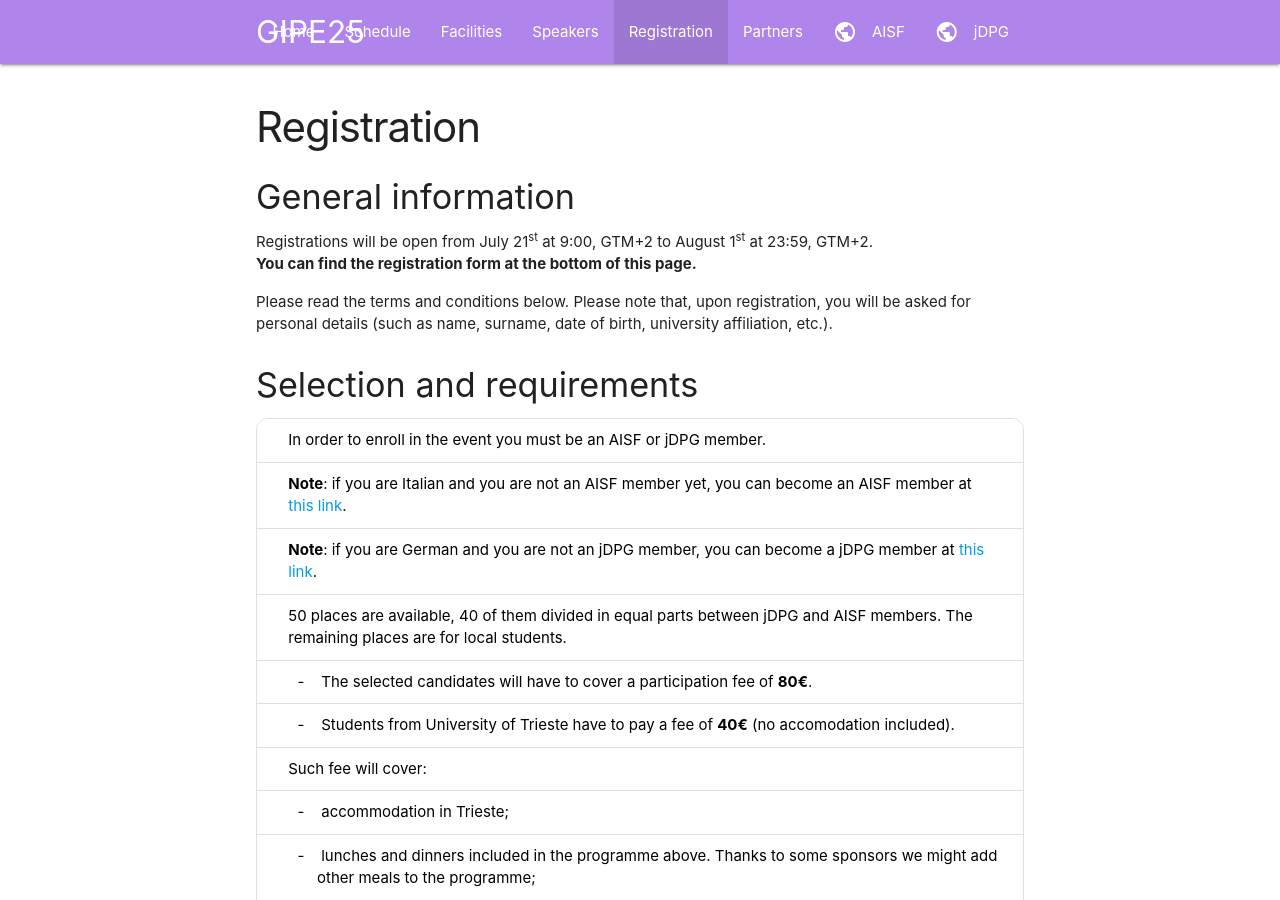
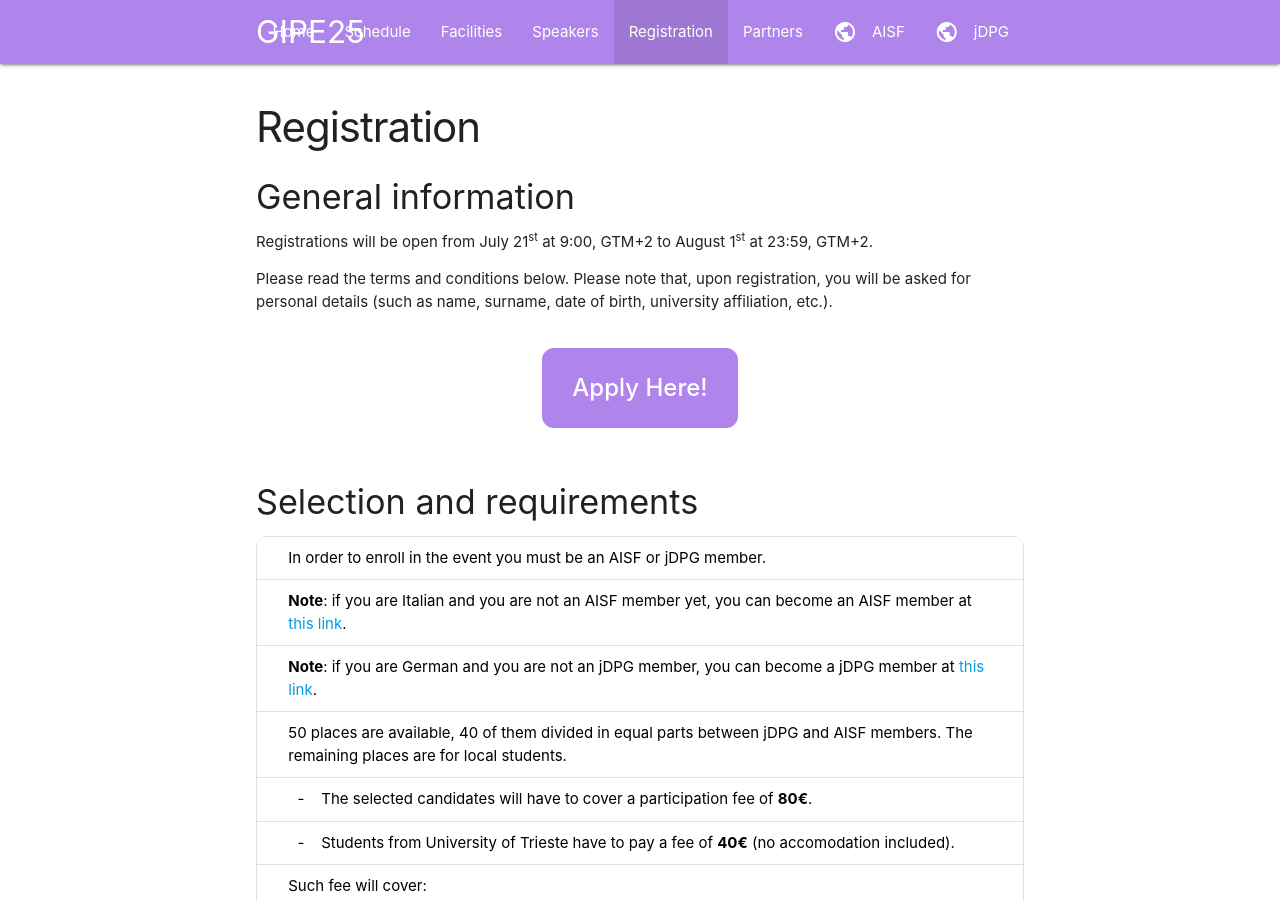
Before and after one commit to ai-sf/gipe, a Jekyll site: the page built from registration.html, in a window 1280 px wide and 900 px high. Built offline with Jekyll 4.4.1, drawn with Linux system fonts in a browser that asks for light colours; nearby versions of some CDN libraries.

Commit message:
added another button into the registration page

```diff
--- a/_data/registration.yml
+++ b/_data/registration.yml
@@ -6,7 +6,7 @@ description:
         # - line: 'Registrations are yet to open. Stay tuned for updates!'
         # - line: 'Registrations are closed.'
         # - line: "Registrations are yet to open. Stay tuned for updates!"
-        - line: '<b>You can find the registration form at the bottom of this page.</b>'
+        # - line: '<b>You can find the registration form at the bottom of this page.</b>'
     - paragraph:
         - line: 'Please read the terms and conditions below. Please note that, upon registration, you will be asked for personal details (such as name, surname, date of birth, university affiliation, etc.).'
 
--- a/registration.html
+++ b/registration.html
@@ -4,11 +4,8 @@ title: Registration
 ---
 
 {% include description.html data = site.data.registration %}
-{% include cards.html data = site.data.registration %}
-{% include sections.html data = site.data.registration %}
 
 <div class="section fade-in">
-  <h4> Registration form </h4>
   <div class="row">
     <div class="col s8 offset-s2">
       <div class="icon-block">
@@ -22,3 +19,21 @@ title: Registration
     </div>
   </div>
 </div>
+
+{% include cards.html data = site.data.registration %}
+{% include sections.html data = site.data.registration %}
+
+<div class="section fade-in">
+  <div class="row">
+    <div class="col s8 offset-s2">
+      <div class="icon-block">
+        <div class="center">
+          <a class="chip custom1 white-text" href="https://forms.gle/yfJq3nnhumPWPksDA"
+            style="font-size: 24px; display: inline-flex; align-items: center; margin:5px 0px; padding: 40px 30px;">
+            {{ site.data.registration.button }}
+          </a>
+        </div>
+      </div>
+    </div>
+  </div>
+</div>
```
